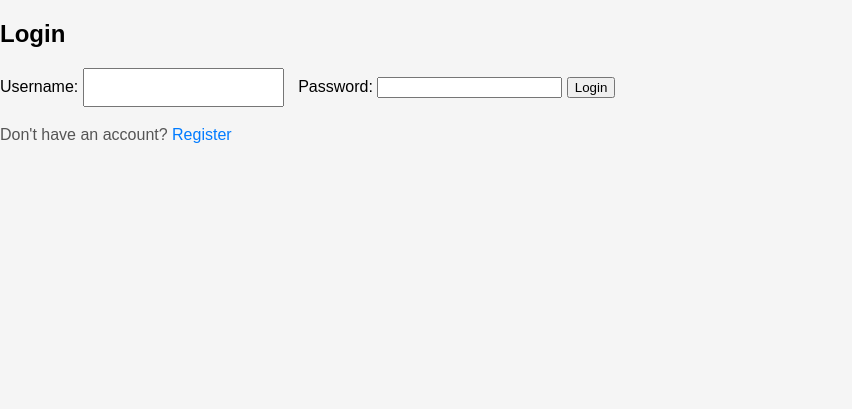
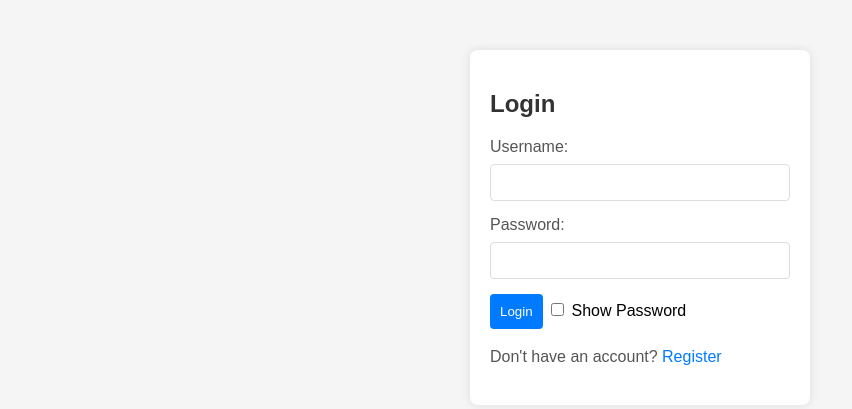
Before and after one commit to metin941/Task_management_tool, a Flask app: page /login in a window 1280 px wide. Shown: the top 409 px of the page, without its empty margins (0-852 px from the left). Run offline with Flask 3, Linux system fonts and the light colour scheme.

Commit message:
added style to register and login as well as texarea and inputs

```diff
--- a/static/main.css
+++ b/static/main.css
@@ -5,7 +5,15 @@ body {
     padding: 0;
 }
 
-.content {
+.content_project {
+    max-width: 95%;
+    margin: 20px auto;
+    padding: 20px;
+    background-color: #fff;
+    border-radius: 8px;
+    box-shadow: 0 0 10px rgba(0, 0, 0, 0.1);
+}
+.project_details {
     max-width: 95%;
     margin: 20px auto;
     padding: 20px;
@@ -201,3 +209,168 @@ p {
     padding: 8px;  /* Adjust padding as needed */
     box-sizing: border-box;
 }
+.login-container {
+    max-width: 300px;
+    margin: 50px auto;
+    padding: 20px;
+    background-color: #fff;
+    border-radius: 8px;
+    box-shadow: 0 0 10px rgba(0, 0, 0, 0.1);
+}
+
+.login_h {
+    color: #333;
+}
+
+.login-form {
+    margin-top: 20px;
+}
+
+.login_label_username,
+.login_label_password {
+    display: block;
+    margin-bottom: 8px;
+    color: #555;
+}
+
+.login_input_username,
+.login_input_password {
+    width: 100%;
+    padding: 10px;
+    margin-bottom: 15px;
+    box-sizing: border-box;
+    border: 1px solid #ddd;
+    border-radius: 4px;
+}
+
+.login_submit {
+    padding: 10px;
+    background-color: #007bff;
+    color: #fff;
+    border: none;
+    border-radius: 4px;
+    cursor: pointer;
+}
+
+.login_submit:hover {
+    background-color: #0056b3;
+}
+
+.login_error {
+    color: #b34200;
+    margin-top: 10px;
+}
+
+.register-container {
+    max-width: 300px;
+    margin: 20px auto;
+    padding: 20px;
+    background-color: #fff;
+    border-radius: 8px;
+    box-shadow: 0 0 10px rgba(0, 0, 0, 0.1);
+}
+
+.register_h {
+    color: #333;
+}
+
+.register-form {
+    margin-top: 10px;
+}
+
+.register_label_username,
+.register_label_password {
+    display: block;
+    margin-bottom: 8px;
+    color: #555;
+}
+
+.register_input_username,
+.register_input_password {
+    width: 100%;
+    padding: 10px;
+    margin-bottom: 15px;
+    box-sizing: border-box;
+    border: 1px solid #ddd;
+    border-radius: 4px;
+}
+
+.register_submit {
+    padding: 10px;
+    background-color: #007bff;
+    color: #fff;
+    border: none;
+    border-radius: 4px;
+    cursor: pointer;
+}
+
+.register_submit:hover {
+    background-color: #0056b3;
+}
+
+.register_error {
+    color: #b34200;
+    margin-top: 10px;
+}
+
+/* Additional styles for the password reminder */
+.register-container p {
+    color: #555;
+    margin-top: 10px;
+}
+.eye-icon {
+    position: absolute;
+    top: 50%;
+    right: 10px;
+    transform: translateY(-50%);
+    cursor: pointer;
+}
+.text-editor {
+    font-family: 'Arial', sans-serif; /* Use a common font */
+    font-size: 14px;
+    color: #333;
+    background-color: #fff;
+    border: 1px solid #ddd;
+    border-radius: 8px;
+    padding: 10px;
+    margin-top: 10px;
+    resize: vertical; /* Allow vertical resizing */
+    height: 300px; /* Set an initial height */
+    transition: border-color 0.3s, box-shadow 0.3s; /* Add transitions for smoother effects */
+}
+
+.text-editor:focus {
+    border-color: #007bff; /* Highlight border color when focused */
+    box-shadow: 0 0 5px rgba(0, 123, 255, 0.5); /* Add a subtle box shadow */
+    outline: none; /* Remove default focus outline */
+}
+
+/* Optionally, you can style the placeholder text */
+.text-editor::placeholder {
+    color: #888;
+}
+
+.input {
+    font-family: 'Arial', sans-serif; /* Use a common font */
+    font-size: 14px;
+    color: #333;
+    background-color: #fff;
+    border: 1px solid #ddd;
+    border-radius: 8px;
+    padding: 10px;
+    margin-top: 10px;
+    resize: vertical; /* Allow vertical resizing */
+    height: 15px; /* Set an initial height */
+    transition: border-color 0.3s, box-shadow 0.3s; /* Add transitions for smoother effects */
+}
+
+.input:focus {
+    border-color: #007bff; /* Highlight border color when focused */
+    box-shadow: 0 0 5px rgba(0, 123, 255, 0.5); /* Add a subtle box shadow */
+    outline: none; /* Remove default focus outline */
+}
+
+/* Optionally, you can style the placeholder text */
+.input::placeholder {
+    color: #888;
+}
--- a/templates/login.html
+++ b/templates/login.html
@@ -1,27 +1,38 @@
 {% extends 'base.html' %}
 
 {% block head %}
-    <!-- Add any additional head content here -->
-    <title>Login</title>
+
 {% endblock %}
 
 {% block body %}
     <div class="login-container">
-        <h2>Login</h2>
+        <h2 class="login_h">Login</h2>
         {% if error %}
-            <p class="error">{{ error }}</p>
+            <p class="login_error">{{ error }}</p>
         {% endif %}
-        <form method="post" action="{{ url_for('login') }}">
-            <label for="username">Username:</label>
-            <input type="text" id="username" name="username" required>
+        <form method="post" action="{{ url_for('login') }}" class="login-form">
+            <label for="username" class="login_label_username">Username:</label>
+            <input type="text" id="username" name="username" required class="login_input_username">
 
-            <label for="password">Password:</label>
-            <input type="password" id="password" name="password" required>
+            <label for="password" class="login_label_password">Password:</label>
+            <div class="password-container">
+                <input type="password" id="password" name="password" required class="login_input_password">
+            </div>
 
-            <button type="submit">Login</button>
+            <!-- Show Password Option -->
+            <button type="submit" class="login_submit">Login</button>
+            <input type="checkbox" id="showPassword" onclick="togglePasswordVisibility('password')">
+            <label for="showPassword">Show Password</label>
         </form>
 
-        <!-- Add a link to the registration page -->
+        <!-- JavaScript to Toggle Password Visibility -->
+        <script>
+            function togglePasswordVisibility(passwordId) {
+                var passwordInput = document.getElementById(passwordId);
+                passwordInput.type = (passwordInput.type === 'password') ? 'text' : 'password';
+            }
+        </script>
+
         <p>Don't have an account? <a href="{{ url_for('register') }}">Register</a></p>
     </div>
 {% endblock %}
--- a/templates/task_detail.html
+++ b/templates/task_detail.html
@@ -35,8 +35,8 @@
         <div>
             <label for="comment_content">Add a Comment:</label>
         </div>
-        <input type="text" name="comment-author" id="comment-author" placeholder="Author" class="comment-author">
-        <textarea name="comment_content" id="comment_content" class="task_comment_write" placeholder="Write your comment here"></textarea>
+        <input type="text" name="comment-author" id="comment-author" placeholder="Author" class="small input">
+        <textarea name="comment_content" id="comment_content" class="large text-editor" placeholder="Write your comment here"></textarea>
         <input type="file" name="attachment" id="attachment" class="custom-file-input">
         <input type="submit" value="Submit Comment">
     </form>
```
Also changed, not shown: templates/admin_project.html (+7 -7 lines), templates/project_details.html (+10 -19 lines), templates/register.html (+31 -9 lines), instance/tasks.db.
